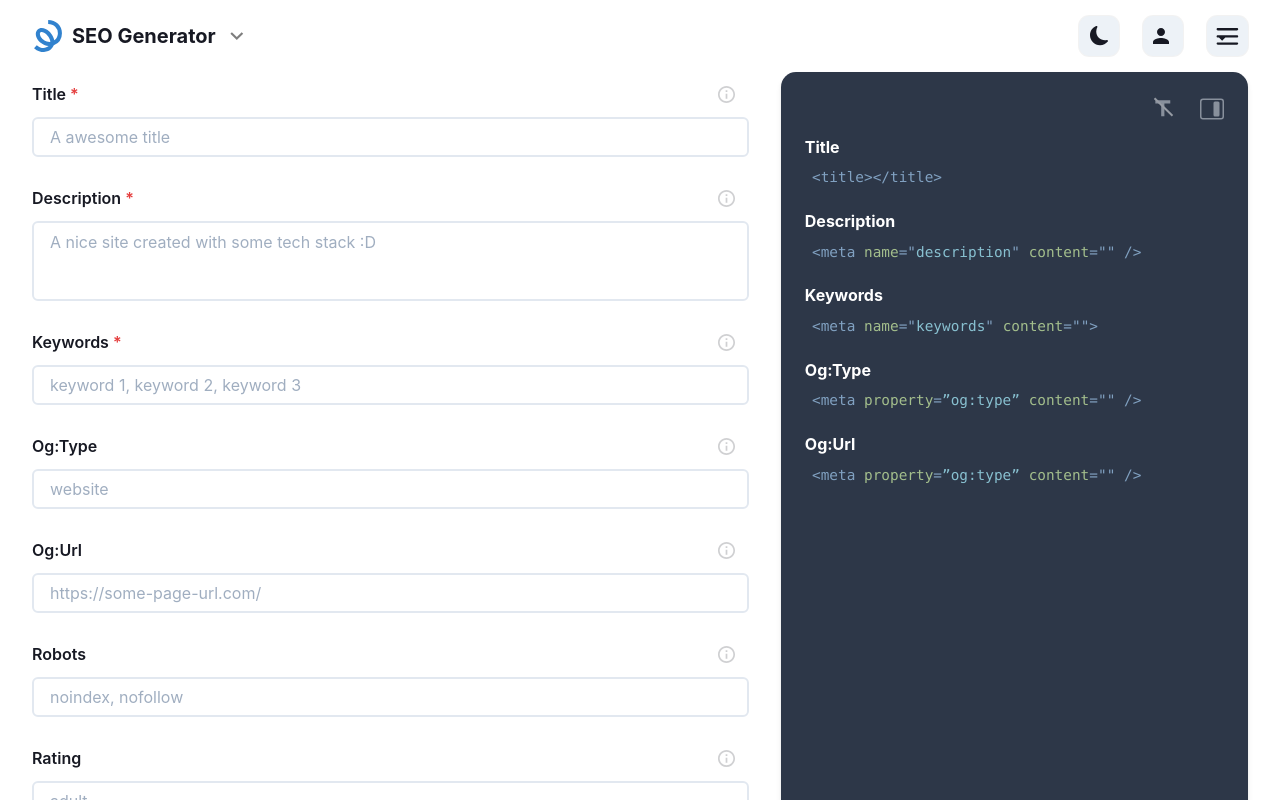
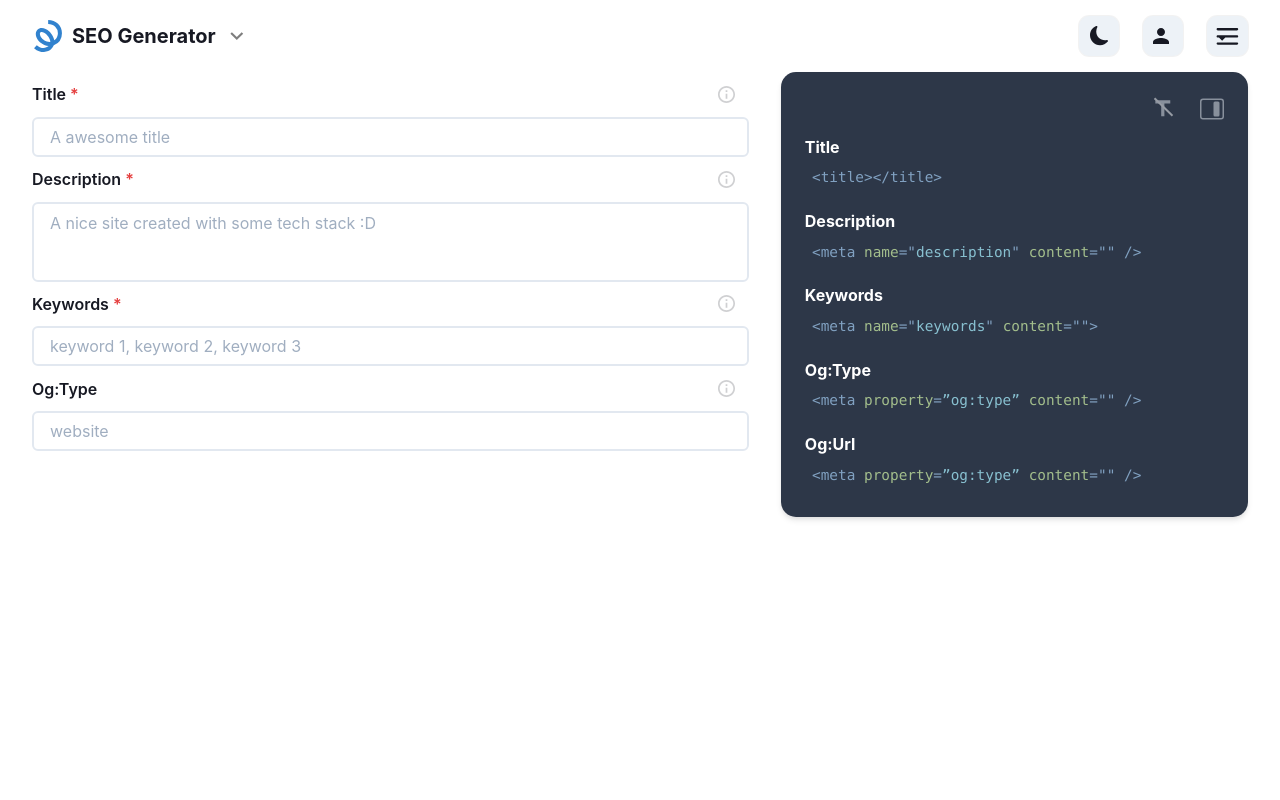
Before and after one commit to mrLuisFer/seo-generator, a Next.js app: page / in a window 1280 px wide. Shown: the top 800 px of the page. Built offline with nearby package versions, Linux system fonts and the light colour scheme.

Commit message:
change the way to handle the inputs value

```diff
--- a/components/home/LeftSidebar/MetaForm/formComponents/InputForm.tsx
+++ b/components/home/LeftSidebar/MetaForm/formComponents/InputForm.tsx
@@ -1,4 +1,4 @@
-import { useState } from 'react'
+import { Dispatch, SetStateAction, useState } from 'react'
 import { FormControl, Input } from '@chakra-ui/react'
 import { blue } from 'lib/chakraColors'
 import { transitionProperty } from 'lib/transitionProperty'
@@ -12,7 +12,9 @@ interface InputFormProps {
   labelValue: string
   inputheight?: string | number
   inputwidth?: string | number
-  inputType: string
+  inputType?: string
+  state?: string
+  setState: Dispatch<SetStateAction<string>>
   [x: string]: any
 }
 
@@ -24,12 +26,17 @@ export default function InputForm({
   inputheight,
   inputwidth,
   inputType = 'text',
+  setState,
   ...props
 }: InputFormProps) {
   const [isFocus, setIsFocus] = useState(false)
   const { uuid } = useCreateUUID()
 
+  const handleOnChange = (e) => {
+    setState(e.target.value)
+  }
   const scaleValue: string = isFocus ? 'scale(1.01)' : 'scale(1)'
+
   return (
     <FormControl id={inputId} isRequired={required} marginTop={{ lg: '0rem' }}>
       <InputLabel inputId={inputId} isFocus={isFocus} key={inputId}>
@@ -50,9 +57,11 @@ export default function InputForm({
         transition={transitionProperty('border-color', 0.1)}
         autoComplete="off"
         borderWidth="2px"
+        pattern="[a-z]{3,10}"
         transform={{
           base: scaleValue,
         }}
+        onChange={handleOnChange}
         {...props}
       />
     </FormControl>
--- a/components/home/LeftSidebar/MetaForm/formComponents/TextareaForm.tsx
+++ b/components/home/LeftSidebar/MetaForm/formComponents/TextareaForm.tsx
@@ -1,4 +1,4 @@
-import { useState } from 'react'
+import { Dispatch, SetStateAction, useState } from 'react'
 import { Textarea, FormControl } from '@chakra-ui/react'
 import { blue } from 'lib/chakraColors'
 import { transitionProperty } from 'lib/transitionProperty'
@@ -10,6 +10,7 @@ interface TextareaFormProps {
   labelValue: string
   textareaId: string
   required?: boolean
+  setStateValue: Dispatch<SetStateAction<string>>
   [x: string]: any
 }
 
@@ -18,10 +19,15 @@ export default function TextareaForm({
   labelValue,
   textareaId,
   required = false,
+  setStateValue,
   ...props
 }: TextareaFormProps) {
   const [isFocus, setIsFocus] = useState(false)
   const { uuid } = useCreateUUID()
+
+  const handleChange = (e) => {
+    setStateValue(e.target.value)
+  }
 
   return (
     <FormControl id={textareaId} isRequired={required} marginTop={{ lg: '0rem' }}>
@@ -36,6 +42,7 @@ export default function TextareaForm({
         placeholder={placeholder}
         onFocus={() => setIsFocus(true)}
         onBlur={() => setIsFocus(false)}
+        onChange={handleChange}
         overflowY="hidden"
         required={true}
         borderWidth="2px"
--- a/components/home/LeftSidebar/MetaForm/index.tsx
+++ b/components/home/LeftSidebar/MetaForm/index.tsx
@@ -1,24 +1,10 @@
 import { VStack } from '@chakra-ui/react'
-import RequiredInputs from './RequiredInputs'
-import OptionalInputs from './OptionalInputs'
-import type { IAllInputTypes } from '../../homeTypes'
 
 export default function MetaForm({
-  requiredInputValues,
-  setRequiredInputValues,
-  optionalInputValues,
-  setOptionalInputValues,
-}: IAllInputTypes) {
+}: any) {
   return (
     <VStack as="form" spacing="1.2rem">
-      <RequiredInputs
-        requiredInputValues={requiredInputValues}
-        setRequiredInputValues={setRequiredInputValues}
-      />
-      <OptionalInputs
-        optionalInputValues={optionalInputValues}
-        setOptionalInputValues={setOptionalInputValues}
-      />
+
     </VStack>
   )
 }
--- a/components/home/LeftSidebar/index.tsx
+++ b/components/home/LeftSidebar/index.tsx
@@ -1,23 +1,63 @@
 import { Box } from '@chakra-ui/react'
-import MetaForm from './MetaForm'
+import { Dispatch, SetStateAction } from 'react'
+import InputForm from './MetaForm/formComponents/InputForm'
+import TextareaForm from './MetaForm/formComponents/TextareaForm'
+
+interface LeftSidebarProps {
+  [x: string]: Dispatch<SetStateAction<string>>
+}
 
 export default function LeftSidebar({
-  optionalInputValues,
-  requiredInputValues,
-  setOptionalInputValues,
-  setRequiredInputValues,
-}) {
+  setDescriptionTextarea,
+  setKeywordsInput,
+  setOgTypeInput,
+  setTitleInput,
+  setAuthor,
+  setCopyright,
+  setOgUrl,
+  setRating,
+  setRobots,
+}: LeftSidebarProps) {
+  console.log(
+    setKeywordsInput,
+    setOgTypeInput,
+    setAuthor,
+    setCopyright,
+    setOgUrl,
+    setRating,
+    setRobots
+  )
+
   return (
-    <>
-      {/* <Spinner size="xl" display="block" /> */}
-      <Box as="section" gridColumn="span 3">
-        <MetaForm
-          optionalInputValues={optionalInputValues}
-          requiredInputValues={requiredInputValues}
-          setOptionalInputValues={setOptionalInputValues}
-          setRequiredInputValues={setRequiredInputValues}
-        />
-      </Box>
-    </>
+    <Box as="section" gridColumn="span 3">
+      <InputForm
+        inputId="titleInput"
+        labelValue="Title"
+        placeholder="A awesome title"
+        setState={setTitleInput}
+        required
+      />
+      <TextareaForm
+        labelValue="Description"
+        placeholder="A nice site created with some tech stack :D"
+        required
+        resize="none"
+        setStateValue={setDescriptionTextarea}
+        textareaId="descriptionTextarea"
+      />
+      <InputForm
+        inputId="keywordsInput"
+        labelValue="Keywords"
+        placeholder="keyword 1, keyword 2, keyword 3"
+        setState={setKeywordsInput}
+        required
+      />
+      <InputForm
+        inputId="ogTypeInput"
+        setState={setOgTypeInput}
+        labelValue="Og:Type"
+        placeholder="website"
+      />
+    </Box>
   )
 }
--- a/components/home/RightSidebar/MetaTags/index.tsx
+++ b/components/home/RightSidebar/MetaTags/index.tsx
@@ -1,31 +1,44 @@
-import type { IRequiredInputs, IOptionalInputs } from '../../homeTypes'
 import KeywordsTag from './KeywordsTag'
 import MetaTag from './MetaTag'
 
-interface MetaTagsProps {
-  requiredInputValues: IRequiredInputs
-  optionalInputValues: IOptionalInputs
-}
+export default function MetaTags({
+  descriptionTextarea,
+  imgInput,
+  keywordsInput,
+  ogTypeInput,
+  titleInput,
+  author,
+  copyright,
+  ogUrl,
+  rating,
+  robots,
+}: any) {
+  console.log(
+    descriptionTextarea,
+    imgInput,
+    keywordsInput,
+    ogTypeInput,
+    titleInput,
+    author,
+    copyright,
+    ogUrl,
+    rating,
+    robots
+  )
 
-export default function MetaTags({ requiredInputValues, optionalInputValues }: MetaTagsProps) {
-  const required: IRequiredInputs = requiredInputValues
-  const optional: IOptionalInputs = optionalInputValues
   return (
     <>
-      <MetaTag tagTitle="Title" htmlTemplate={`<title>${required.titleInput}</title>`} />
+      <MetaTag tagTitle="Title" htmlTemplate={`<title>${titleInput}</title>`} />
       <MetaTag
         tagTitle="Description"
-        htmlTemplate={`<meta name="description" content="${required.descriptionTextarea}" />`}
+        htmlTemplate={`<meta name="description" content="${descriptionTextarea}" />`}
       />
-      <KeywordsTag tagValue={requiredInputValues.keywordsInput} />
+      <KeywordsTag tagValue={keywordsInput} />
       <MetaTag
         tagTitle="Og:Type"
-        htmlTemplate={`<meta property=”og:type” content="${required.ogTypeInput}" />`}
+        htmlTemplate={`<meta property=”og:type” content="${ogTypeInput}" />`}
       />
-      <MetaTag
-        tagTitle="Og:Url"
-        htmlTemplate={`<meta property=”og:type” content="${optional.ogUrl}" />`}
-      />
+      <MetaTag tagTitle="Og:Url" htmlTemplate={`<meta property=”og:type” content="${ogUrl}" />`} />
     </>
   )
 }
--- a/components/home/index.tsx
+++ b/components/home/index.tsx
@@ -2,33 +2,22 @@ import { useState } from 'react'
 import { Box } from '@chakra-ui/react'
 import { useSidebarCtx } from 'hooks/useSidebarCtx'
 import ShowSidebarBtn from './RightSidebar/HeaderSidebar/HidesidebarBtn/ShowSidebarBtn'
-import type { IOptionalInputs, IRequiredInputs } from './homeTypes'
 import LeftSidebar from './LeftSidebar'
 import RightSidebar from './RightSidebar'
 
-const requiredInputsInitialState: IRequiredInputs = {
-  descriptionTextarea: '',
-  imgInput: '',
-  keywordsInput: '',
-  ogTypeInput: '',
-  titleInput: '',
-}
+export default function Home() {
+  // Required Inputs
+  const [descriptionTextarea, setDescriptionTextarea] = useState('')
+  const [keywordsInput, setKeywordsInput] = useState('')
+  const [ogTypeInput, setOgTypeInput] = useState('')
+  const [titleInput, setTitleInput] = useState('')
 
-const optionalInputsInitialState: IOptionalInputs = {
-  author: '',
-  copyright: '',
-  ogUrl: '',
-  rating: '',
-  robots: '',
-}
-
-export default function Home() {
-  const [requiredInputValues, setRequiredInputValues] = useState<IRequiredInputs>(
-    requiredInputsInitialState
-  )
-  const [optionalInputValues, setOptionalInputValues] = useState<IOptionalInputs>(
-    optionalInputsInitialState
-  )
+  // Optional Inputs
+  const [author, setAuthor] = useState('')
+  const [copyright, setCopyright] = useState('')
+  const [ogUrl, setOgUrl] = useState('')
+  const [rating, setRating] = useState('')
+  const [robots, setRobots] = useState('')
 
   const { hideSidebar } = useSidebarCtx()
   const gridStyle = hideSidebar ? '1fr 1fr 1fr 50px' : '1fr 1fr 1fr 1fr 1fr'
@@ -36,15 +25,36 @@ export default function Home() {
   return (
     <Box display="grid" gridTemplateColumns={gridStyle} gridGap="2rem">
       <LeftSidebar
-        optionalInputValues={optionalInputValues}
-        requiredInputValues={requiredInputValues}
-        setOptionalInputValues={setOptionalInputValues}
-        setRequiredInputValues={setRequiredInputValues}
+        setDescriptionTextarea={setDescriptionTextarea}
+        setKeywordsInput={setKeywordsInput}
+        setOgTypeInput={setOgTypeInput}
+        setTitleInput={setTitleInput}
+        setAuthor={setAuthor}
+        setCopyright={setCopyright}
+        setOgUrl={setOgUrl}
+        setRating={setRating}
+        setRobots={setRobots}
       />
       {!hideSidebar ? (
         <RightSidebar
-          optionalInputValues={optionalInputValues}
-          requiredInputValues={requiredInputValues}
+          descriptionTextarea={descriptionTextarea}
+          setDescriptionTextarea={setDescriptionTextarea}
+          keywordsInput={keywordsInput}
+          setKeywordsInput={setKeywordsInput}
+          ogTypeInput={ogTypeInput}
+          setOgTypeInput={setOgTypeInput}
+          titleInput={titleInput}
+          setTitleInput={setTitleInput}
+          author={author}
+          setAuthor={setAuthor}
+          copyright={copyright}
+          setCopyright={setCopyright}
+          ogUrl={ogUrl}
+          setOgUrl={setOgUrl}
+          rating={rating}
+          setRating={setRating}
+          robots={robots}
+          setRobots={setRobots}
         />
       ) : (
         <ShowSidebarBtn />
```
Also changed, not shown: components/home/RightSidebar/index.tsx (+42 -9 lines).
